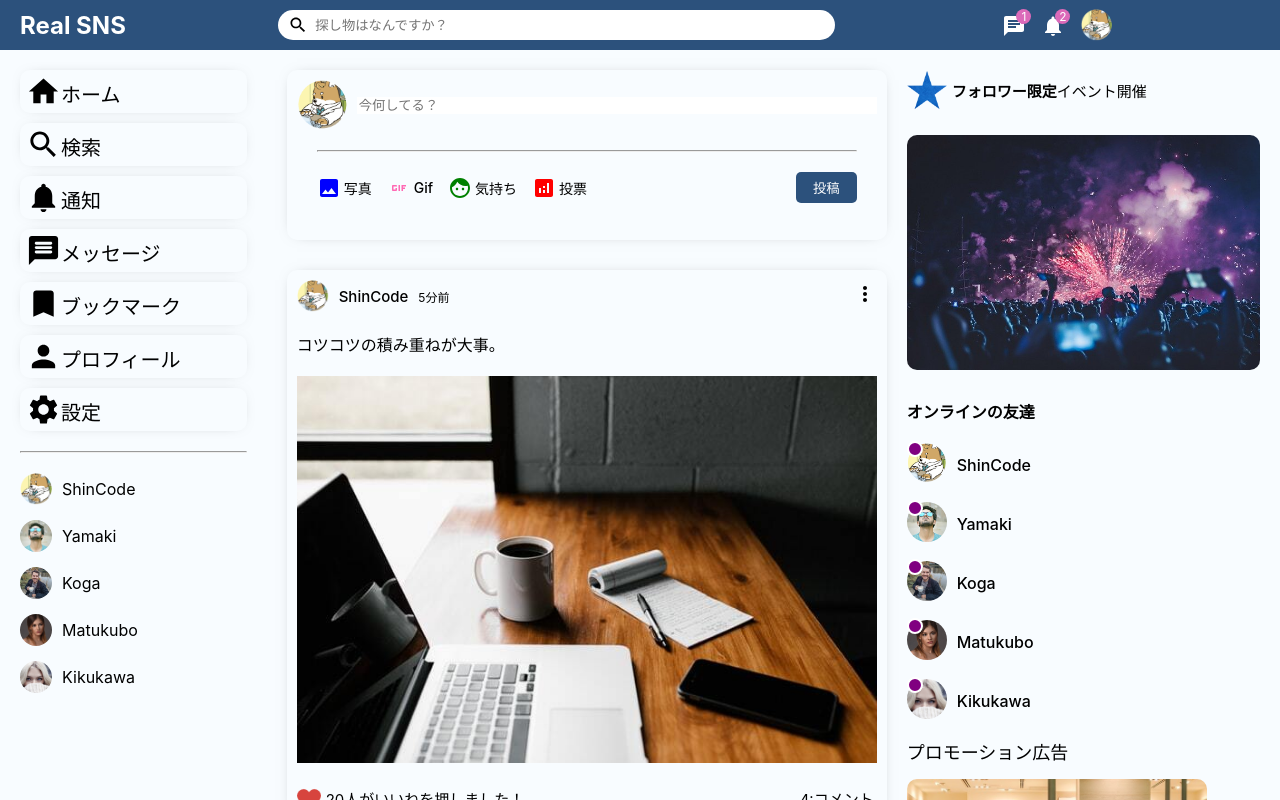
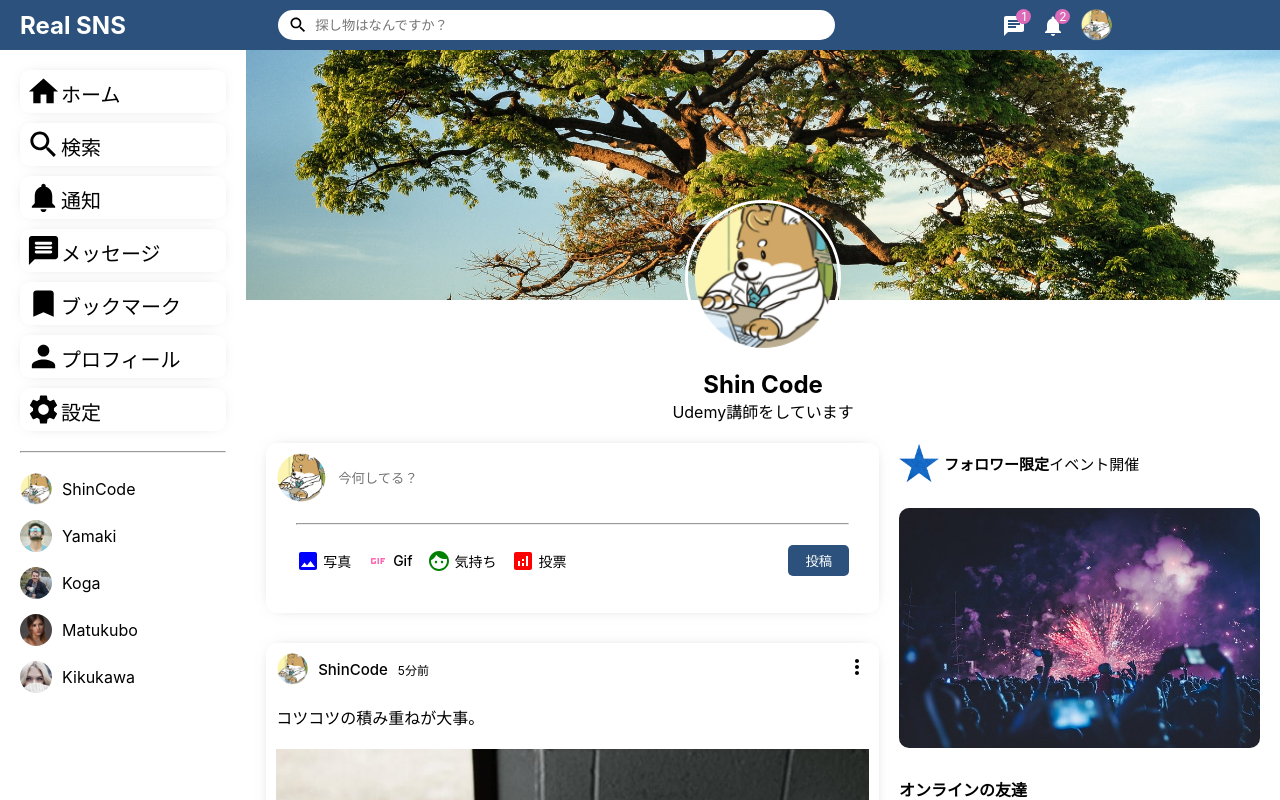
Before and after one commit to worldwideweb13/sns-demo-app-front, a React (Create React App) app: page / in a window 1280 px wide. Shown: the top 800 px of the page. Built offline with nearby package versions, Linux system fonts and the light colour scheme.

Commit message:
:art: プロフィールコンポーネント &  雛形作成 / CSSでスタイリング

```diff
--- a/src/App.tsx
+++ b/src/App.tsx
@@ -1,8 +1,9 @@
 import React from "react";
 import Home from "./pages/home/Home";
+import Profile from "./pages/profile/Profile";
 
 const App: React.FC = () => {
-  return <Home />;
+  return <Profile />;
 };
 
 export default App;
--- /dev/null
+++ b/src/pages/profile/Profile.tsx
@@ -0,0 +1,77 @@
+import React from "react";
+import styled from "styled-components";
+import Rightbar from "../../components/rightbar/Rightbar";
+import Sidebar from "../../components/sidebar/Sidebar";
+import TimeLine from "../../components/timeline/TimeLine";
+import Topbar from "../../components/topbar/Topbar";
+
+const Profile: React.FC = () => {
+  return (
+    <>
+      <Topbar />
+      <ProfileContaienr>
+        <Sidebar />
+        <ProfileRight>
+          <ProfileRightTop>
+            <ProfileCover>
+              <ProfileCoverImg src="assets/post/3.jpeg" />
+              <ProfileUserImg src="assets/person/1.jpeg" />
+            </ProfileCover>
+            <ProfileInfo>
+              <ProfileInfoName>Shin Code</ProfileInfoName>
+              <ProfileInfoDesc>Udemy講師をしています</ProfileInfoDesc>
+            </ProfileInfo>
+          </ProfileRightTop>
+          <ProfileRightBottom>
+            <TimeLine />
+            <Rightbar />
+          </ProfileRightBottom>
+        </ProfileRight>
+      </ProfileContaienr>
+    </>
+  );
+};
+
+export default Profile;
+
+const ProfileContaienr = styled.div({
+  display: "flex",
+});
+
+const ProfileRight = styled.div({
+  flex: "10.5",
+});
+const ProfileRightTop = styled.div({});
+const ProfileCover = styled.div({
+  height: "320px",
+  position: "relative",
+});
+const ProfileCoverImg = styled.img({
+  width: "100%",
+  height: "250px",
+  objectFit: "cover",
+});
+const ProfileUserImg = styled.img({
+  position: "absolute",
+  left: 0,
+  right: 0,
+  width: "150px",
+  height: "150px",
+  borderRadius: "50%",
+  margin: "auto",
+  top: "150px",
+  border: "3px solid white",
+});
+const ProfileInfo = styled.div({
+  display: "flex",
+  flexDirection: "column",
+  alignItems: "center",
+  justifyContent: "center",
+});
+const ProfileInfoName = styled.h4({
+  fontSize: "24px",
+});
+const ProfileInfoDesc = styled.span({});
+const ProfileRightBottom = styled.div({
+  display: "flex",
+});
```
